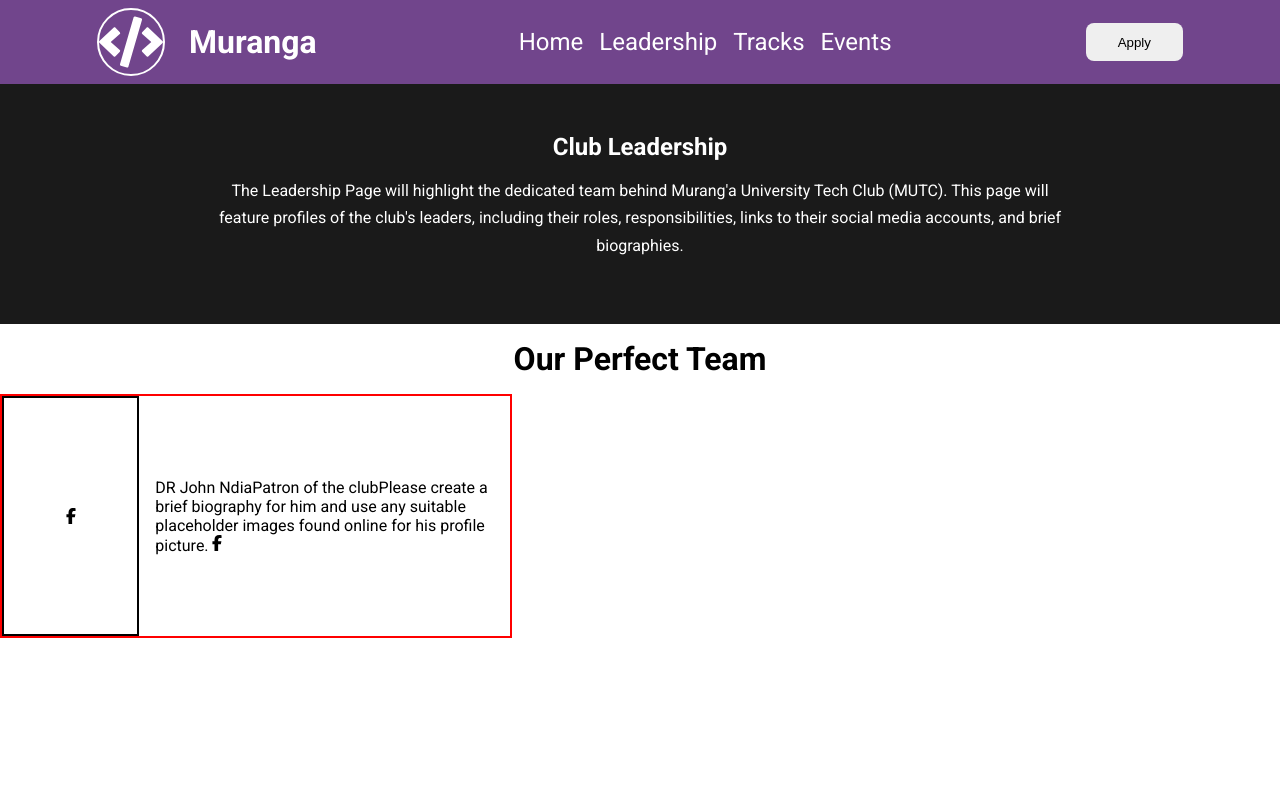
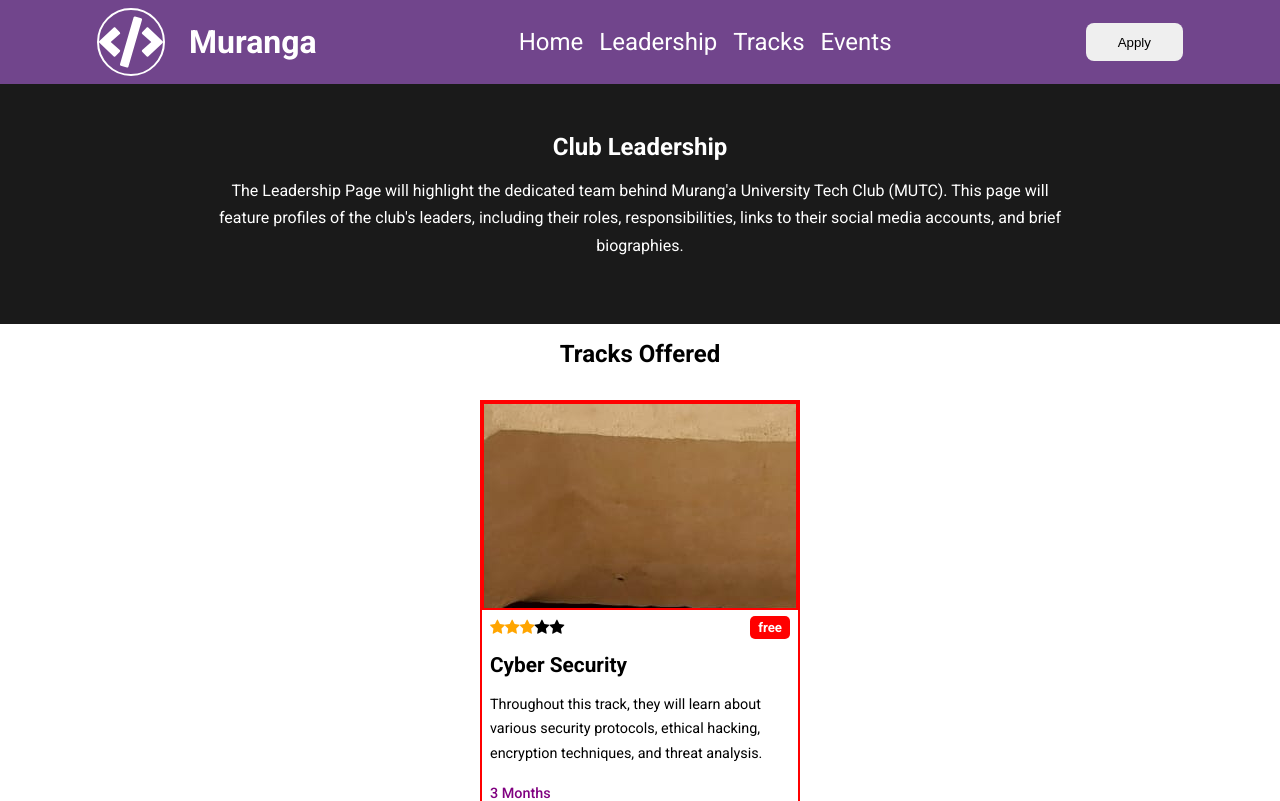
Before and after one commit to JulieWilly/muranga-university-programming-club_website, a React (Vite) app: page /tracks in a window 1280 px wide. Shown: the top 801 px of the page. Built offline with nearby package versions, Linux system fonts and the light colour scheme.

Commit message:
adding significant changes to the code.

```diff
--- a/index.html
+++ b/index.html
@@ -5,6 +5,7 @@
     <link rel="icon" type="image/svg+xml" href="/vite.svg" />
     <meta name="viewport" content="width=device-width, initial-scale=1.0" />
     <title>Muranga University of Technology Programming Club</title>
+    <link rel="stylesheet" href="https://cdnjs.cloudflare.com/ajax/libs/font-awesome/4.7.0/css/font-awesome.min.css">
   </head>
   <body>
     <div id="root"></div>
--- a/src/App.jsx
+++ b/src/App.jsx
@@ -6,16 +6,17 @@ import Testimonials from './components/Header/Testimonials'
 import HeaderAbout from './components/Header/HeaderAbout'
 import Footer from './components/Header/Footer'
 import Leadership from './pages/Leadership/Leadership'
+import Tracks from './pages/Tracks/Tracks'
 
 const App = () => {
   return (<>
     <Header/>
-
+    <Tracks />
     {/* <Heros/>
     <HeaderAbout />
     <Testimonials />
     <Footer/> */}
-    < Leadership/>
+    {/* < Leadership/> */}
 
   </>)
 }
--- /dev/null
+++ b/src/components/PageSubtitle.jsx
@@ -0,0 +1,11 @@
+import './global.css'
+const PageSubtitles = ({title}) => {
+    return (
+        <section>
+            <h1 className='leadership_title'>{title}</h1>
+
+        </section>
+    )
+}
+
+export default PageSubtitles;
--- /dev/null
+++ b/src/components/global.css
@@ -0,0 +1,4 @@
+.leadership_title{
+    text-align: center;
+    padding: 1rem;
+}
--- a/src/pages/Leadership/LeadersCard.jsx
+++ b/src/pages/Leadership/LeadersCard.jsx
@@ -1,16 +1,19 @@
 import { FaFacebookF } from "react-icons/fa6";
+import Footer from "../../components/Header/Footer";
+
 
 const Cards = ({leadersImg, leaderName, leadersDesignation, leadersBiography, leadersSocials}) => {
     return (
         <div className="leaders_cards">
             <div className="leaders_img">
                 {leadersImg}
+                {/* <img src={leadersImg} alt="" /> */}
             </div>
             <div className="leaders_details">
-                    {leaderName}
-                    {leadersDesignation}
-                    {leadersBiography}
-                    {leadersSocials}
+                    <h1>{leaderName}</h1>
+                    <h2>{leadersDesignation}</h2>
+                    <p>{leadersBiography}</p>
+                    <div>{leadersSocials}</div>
             </div>
         </div>
     )
@@ -20,7 +23,13 @@ const LeadersCard = () => {
     return <>
     <div className="leadersCards">
     < Cards leadersImg={<FaFacebookF/>} leaderName="DR John Ndia" leadersDesignation="Patron of the club" leadersBiography="Please create a brief biography for him and use any suitable placeholder images found online for his profile picture." leadersSocials={<FaFacebookF/>} />
+    < Cards leadersImg={<FaFacebookF/>} leaderName="DR John Ndia" leadersDesignation="Patron of the club" leadersBiography="Please create a brief biography for him and use any suitable placeholder images found online for his profile picture." leadersSocials={<FaFacebookF/>} />
+    < Cards leadersImg={<FaFacebookF/>} leaderName="DR John Ndia" leadersDesignation="Patron of the club" leadersBiography="Please create a brief biography for him and use any suitable placeholder images found online for his profile picture." leadersSocials={<FaFacebookF/>} />
+    < Cards leadersImg={<FaFacebookF/>} leaderName="DR John Ndia" leadersDesignation="Patron of the club" leadersBiography="Please create a brief biography for him and use any suitable placeholder images found online for his profile picture." leadersSocials={<FaFacebookF/>} />
+    < Cards leadersImg={<FaFacebookF/>} leaderName="DR John Ndia" leadersDesignation="Patron of the club" leadersBiography="Please create a brief biography for him and use any suitable placeholder images found online for his profile picture." leadersSocials={<FaFacebookF/>} />
+    < Cards leadersImg={<FaFacebookF/>} leaderName="DR John Ndia" leadersDesignation="Patron of the club" leadersBiography="Please create a brief biography for him and use any suitable placeholder images found online for his profile picture." leadersSocials={<FaFacebookF/>} />
     </div>
+    < Footer />
     </>
 }
 
--- a/src/pages/Leadership/Leadership.jsx
+++ b/src/pages/Leadership/Leadership.jsx
@@ -1,12 +1,12 @@
 import './leadership.css'
-import PageBanner from './Pagebanner'
+import PageBanner from '../../components/Pagebanner'
 import LeadersCard from './LeadersCard'
-
+import PageSubtitles from '../../components/PageSubtitle'
 
 const Leadership = () => {
     return <>
         <PageBanner />
-        <h1 className='leadership_title'>Our Perfect Team</h1>
+        < PageSubtitles title="Our Perfect Team"/>
         <LeadersCard/>
     </>
 }
--- a/src/pages/Leadership/leadership.css
+++ b/src/pages/Leadership/leadership.css
@@ -30,6 +30,7 @@
     display: flex;
     align-items: center;
     justify-content: center;
+
 }
 
 .leadership_title{
@@ -37,20 +38,66 @@
     padding: 1rem;
 }
 
+.leadersCards {
+    display: flex;
+    gap: 2rem;
+    flex-wrap: wrap;
+    justify-content: space-around;
+    margin-bottom: 2rem;
+}
 .leaders_cards {
     width: 40%;
-    border: 2px solid red;
+    border-radius: 1rem;
     display: flex;
-    -webkit-box-flex-group: row;
+    gap: 1rem;
+    background: #e7dcdc;
+    flex-direction: row;
+    padding: .5rem;
     justify-content: center;
-    align-items: center;
-    gap: 1rem;
 }
 
+/* .leaders_cards .leaders_img img {
+    width: 15rem;
+    height: 15rem;
+    border-radius: 50%;
+    border: 2px solid red;
+} */
 .leaders_cards .leaders_img {
-    width: 25rem;
-    height: 15rem;
+    width: 50%;
+    background-image: url('../../images/user.jpg');
+    background-position: center;
+    background-size: cover;
+    display: grid;
+    padding:    5rem;
+    place-content: center;
+    border-radius: 50%;
+}
+
+.leaders_cards .leaders_details {
+    padding: 0 1rem;
+}
+
+.leaders_details h2{
+    padding: .7rem 0;
+    color: var(--header-color);
+
+}
+
+.leaders_details{
+    width: 50%;
+    border: 2px solid yellow;
+}
+.leaders_details p{
+    padding: 0;
+    line-height: 1.5;
+    padding-bottom: .5rem;
+
+}
+
+.leaders_details div {
+    margin-top: 2.5rem;
+    border: 2px solid green;
     display: grid;
     place-content: center;
-    border: 2px solid black;
+    padding: .5rem;
 }
--- a/src/pages/Tracks/Tracks.jsx
+++ b/src/pages/Tracks/Tracks.jsx
@@ -1,7 +1,17 @@
+import './tracks.css'
+import PageBanner from '../../components/Pagebanner'
+import PageSubtitles from '../../components/PageSubtitle'
+import Footer from '../../components/Header/Footer'
+import TracksCard from './TracksCard'
 const Tracks = () => {
     return <>
-    <h1>Tracks</h1>
+
+        <PageBanner />
+        <PageSubtitles title="Tracks Offered" />
+        < TracksCard />
+        < Footer/>
+
     </>
 }
 
-export default Events
+export default Tracks
--- /dev/null
+++ b/src/pages/Tracks/TracksCard.jsx
@@ -0,0 +1,40 @@
+import './tracks.css'
+
+const  TrackItems = ({trackImg,trackName, trackDescription, trackDuration}) => {
+    return <>
+        <div className="track_card">
+            <div className="track_img">
+                {trackImg}
+            </div>
+            <div className='reviews'>
+            <div className="track_ratings">
+                <span class="fa fa-star checked"></span>
+                <span class="fa fa-star checked"></span>
+                <span class="fa fa-star checked"></span>
+                <span class="fa fa-star"></span>
+                <span class="fa fa-star"></span>
+            </div>
+            <h5><span class="badge">free</span></h5>
+            </div>
+            <h2>{trackName}</h2>
+            <p>{trackDescription}</p>
+            <p className='track_duration'>{trackDuration}</p>
+            <div className="tract_bottom">
+                <div className="track_followers">
+                    <img src="" alt="" />
+                </div>
+                <p>Enroll</p>
+            </div>
+
+        </div>
+    </>
+}
+const TracksCard = () => {
+    return <>
+    <div className="trackCard">
+        < TrackItems trackName="Cyber Security" trackDescription="Throughout this track, they will learn about various security protocols, ethical hacking, encryption techniques, and threat analysis." trackDuration="3 Months" />
+    </div>
+    </>
+}
+
+export default TracksCard
--- /dev/null
+++ b/src/pages/Tracks/tracks.css
@@ -0,0 +1,51 @@
+.trackCard{
+    margin: 1rem;
+    display: flex;
+    flex-direction: row;
+    justify-content: center;
+    align-items: center;
+}
+.track_card{
+    border: 2px solid red;
+    width: 20rem;
+    display: flex;
+    flex-direction: column;
+
+}
+
+.track_card .track_img{
+    width: 100%;
+    height: 13rem;
+    border: 2px solid red;
+    background-image: url('../../images/user.jpg');
+}
+.reviews {
+    display: flex;
+    justify-content: space-between;
+    align-items: center;
+    padding: .5rem ;
+}
+ .checked {
+    color: orange;
+}
+.badge {
+    background-color: red;
+    color: white;
+    padding: 4px 8px;
+    text-align: center;
+    border-radius: 5px;
+  }
+
+.track_card  h2{
+    padding:.5rem;
+    font-size: 1.3rem;
+}
+.track_card p{
+    font-size: .9rem;
+    line-height: 1.7;
+}
+
+.track_duration{
+    color: purple;
+    font-weight: 500;
+}
```
Also changed, not shown: src/components/Pagebanner.jsx (renamed from src/pages/Leadership/Pagebanner.jsx).
